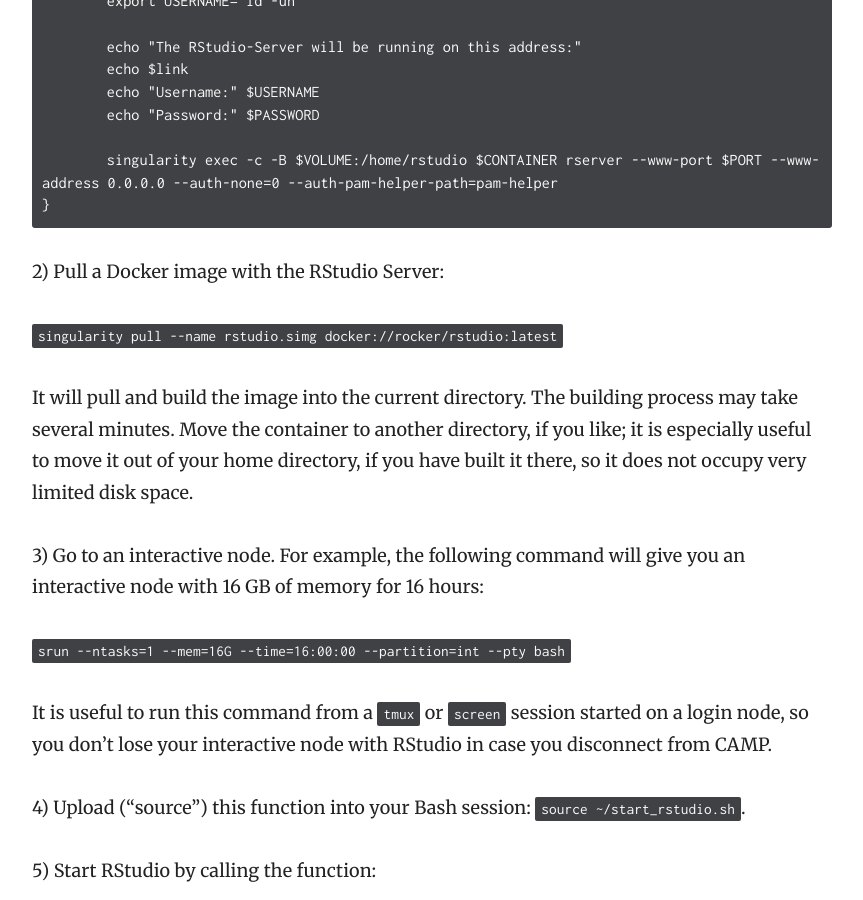
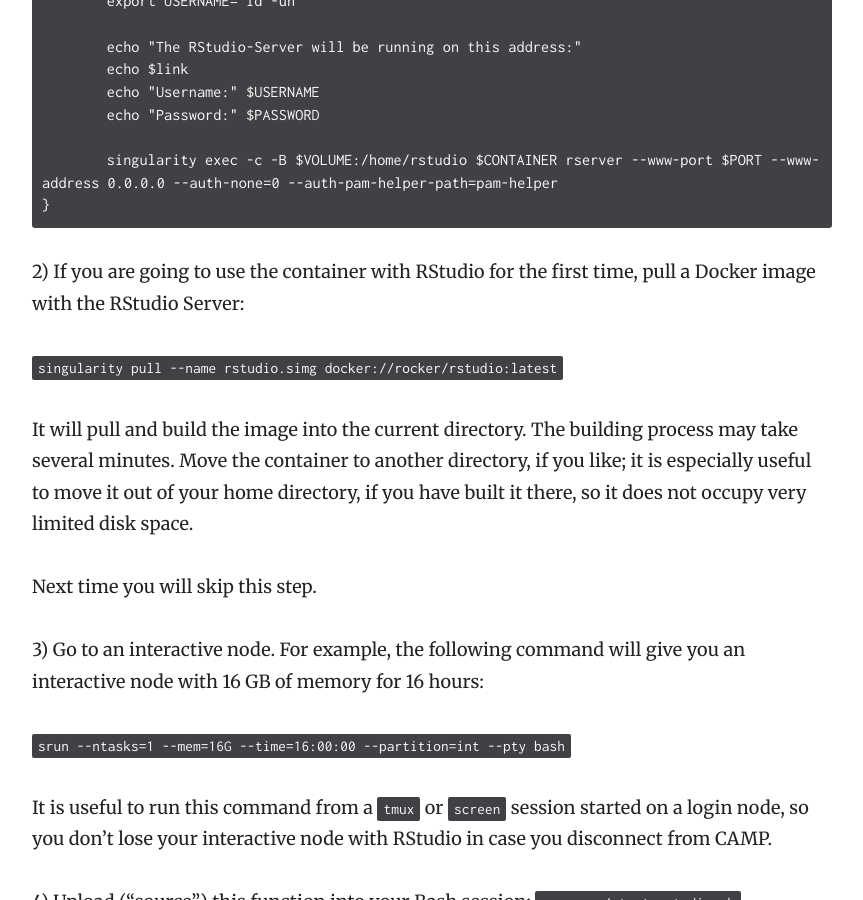
Before and after one commit to luslab/luslab.github.io, a Jekyll site: the page built from _docs/reproducibility/containerising_R.md, in a window 1280 px wide and 900 px high, scrolled down 4051 px. Shown: the whole window, without its empty margins (358-1221 px from the left). Built offline with Jekyll 4.4.1, drawn with Linux system fonts in a browser that asks for light colours.

Commit message:
Added about skipping pulling the container

````diff
--- a/_docs/reproducibility/containerising_R.md
+++ b/_docs/reproducibility/containerising_R.md
@@ -141,11 +141,13 @@ function singularity_rstudio() {
 }
 ```
 
-2) Pull a Docker image with the RStudio Server:
+2) If you are going to use the container with RStudio for the first time, pull a Docker image with the RStudio Server:
 
 `singularity pull --name rstudio.simg docker://rocker/rstudio:latest`
 
 It will pull and build the image into the current directory. The building process may take several minutes. Move the container to another directory, if you like; it is especially useful to move it out of your home directory, if you have built it there, so it does not occupy very limited disk space.
+
+Next time you will skip this step.
 
 3) Go to an interactive node. For example, the following command will give you an interactive node with 16 GB of memory for 16 hours:
 
````
